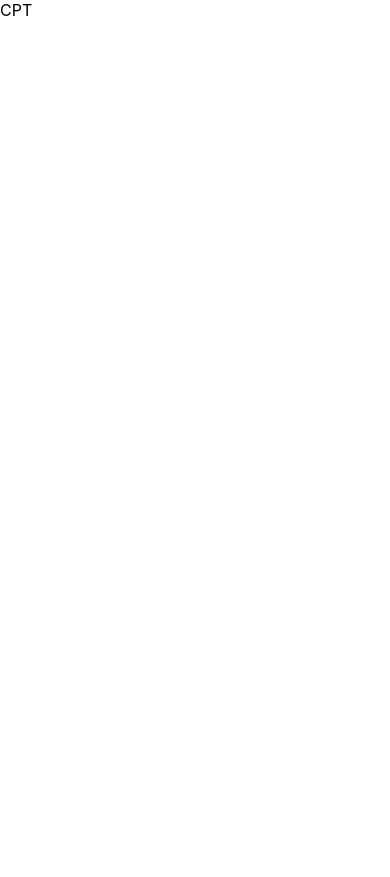
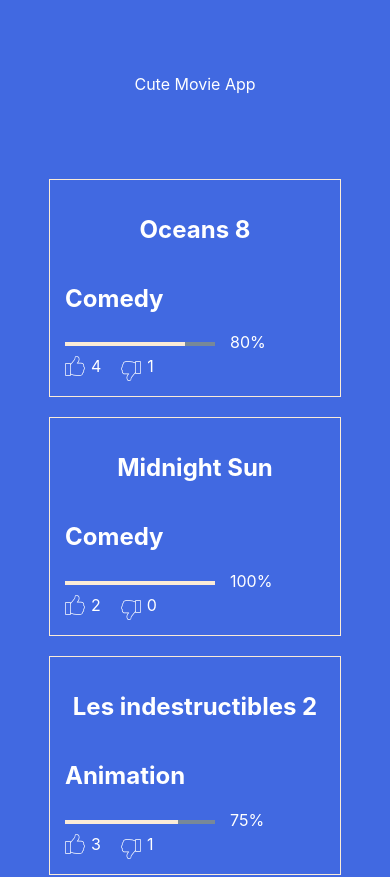
Before and after one commit to JeqnBat/cuteMovieApp, a React (Create React App) app: page / in a window 390 px wide. Shown: the top 877 px of the page. Before the commit the page ends 844 px from the top, so only its background shows below. Built offline with nearby package versions, Linux system fonts and the light colour scheme.

Commit message:
1st point completed; db connected, responsive & components mounted

```diff
--- a/src/App.js
+++ b/src/App.js
@@ -1,12 +1,8 @@
-import { cuteMoviesDB } from './data/cuteMoviesDB.js'
-import getData from './Fetcher.js'
+import Page from './components/Page'
 
-function App() {
-  console.log(getData(cuteMoviesDB))
+const App = () => {
   return (
-    <div>
-      CPT
-    </div>
+    <Page />
   )
 }
 
--- a/src/Fetcher.js
+++ /dev/null
@@ -1,7 +0,0 @@
-export default async function getData(data) {
-  try {
-    return await data
-  } catch (err) {
-    console.log(err)
-  }
-}
--- /dev/null
+++ b/src/components/Footer.js
@@ -0,0 +1,5 @@
+const Footer = ({ mentions }) => {
+  return <footer>{mentions}</footer>
+}
+
+export default Footer
--- /dev/null
+++ b/src/components/Header.js
@@ -0,0 +1,9 @@
+const Header = ({ mainTitle }) => {
+  return (
+    <header>
+      {mainTitle}
+    </header>
+  )
+}
+
+export default Header
--- /dev/null
+++ b/src/components/MovieCard.js
@@ -0,0 +1,21 @@
+import './css/movie-card.css'
+import Ratio from './Ratio'
+import Thumb from '../img/thumb-up.svg'
+
+const MovieCard = ({ id, title, cat, likes, dislikes }) => {
+  return (
+    <section key={id} className='item'>
+      <h1>{title}</h1>
+      <h2>{cat}</h2>
+      <Ratio likes={likes} dislikes={dislikes}/>
+      <div className="like-count">
+        <img alt="Thumb-up" src={Thumb} height="20px" width="20px"></img>
+        <span>{likes}</span>
+        <img alt="Thumb-up" src={Thumb} height="20px" width="20px"></img>
+        <span>{dislikes}</span>
+      </div>
+    </section>
+  )
+}
+
+export default MovieCard
--- /dev/null
+++ b/src/components/Page.js
@@ -0,0 +1,31 @@
+import './css/page.css'
+import Header from './Header'
+import MovieCard from './MovieCard'
+import { useEffect, useState } from 'react'
+import { cuteMoviesDB } from '../data/cuteMoviesDB'
+
+const Page = () => {
+
+  async function load(db) {
+    const feed = await db
+    setMovies(feed)
+  }
+
+  const [movies, setMovies] = useState([])
+  // dependency array to prevent useEffect from reloading
+  useEffect(() => {load(cuteMoviesDB)}, [])
+  return (
+    <div id="wrapper">
+      <Header mainTitle="Cute Movie App" />
+
+      <div id="movie-grid">
+        {movies.map((el) => (
+          <MovieCard key={el.id} title={el.title} cat={el.category} likes={el.likes} dislikes={el.dislikes} />
+        ))}
+      </div>
+      <Header mainTitle="légales" />
+    </div>
+  )
+}
+
+export default Page
--- /dev/null
+++ b/src/components/Ratio.js
@@ -0,0 +1,26 @@
+import './css/ratio.css'
+
+const Ratio = ({likes, dislikes}) => {
+
+  // Returns movie 'likes/dislikes' ratio in number type
+  function calculate(likes, dislikes) {
+    const sum = likes + dislikes
+    const percent = (likes / sum).toFixed(2) * 100
+    return percent
+  }
+
+  // Sets .ratio::before width property using a variable
+  const lengthInPx = calculate(likes, dislikes) + '%'
+  const beforeStyle = {
+    '--width' : lengthInPx
+  }
+
+  return (
+    <>
+    <div className="ratio-bar" style={beforeStyle}></div>
+    <div className="ratio-number">{calculate(likes, dislikes)}%</div>
+    </>
+  )
+}
+
+export default Ratio
--- /dev/null
+++ b/src/components/css/movie-card.css
@@ -0,0 +1,34 @@
+/**
+ * COMPONENT : MovieCard.js
+ */
+
+.item {
+  display: flex;
+  flex-wrap: wrap;
+  width: 260px;
+  border: 1px solid antiquewhite;
+  padding: 15px;
+  margin: 10px;
+  background: royalblue;
+}
+.item *:not(.ratio-bar, .ratio-number, img) {
+  width: 100%;
+}
+.item h1 {
+  font-size: 1.5rem;
+  text-align: center;
+}
+.like-count {
+  display: flex;
+  width: auto!important
+}
+.item img {
+  cursor: pointer;
+  margin-right: 6px;
+  filter: invert();
+}
+.item img:nth-child(3) {
+  margin-left: 20px;
+  margin-top: 5px;
+  transform: rotate(180deg);
+}
--- /dev/null
+++ b/src/components/css/page.css
@@ -0,0 +1,35 @@
+/**
+ * COMPONENT : Page.js
+ */
+#wrapper {
+  display: flex;
+  flex-direction: column;
+  justify-content: center;
+  align-items: center;
+  width: 1000px;
+}
+header {
+  display: flex;
+  align-items: center;
+  justify-content: center;
+  height: 20vh;
+}
+footer {
+  display: flex;
+  align-items: center;
+  justify-content: center;
+  height: 20vh;
+}
+#movie-grid {
+  display: flex;
+  align-items: center;
+  justify-content: center;
+  flex-wrap: wrap;
+}
+
+/* Responsive layout */
+@media screen and (max-width: 999px) {
+  #wrapper {
+    width: auto;
+  }
+}
--- /dev/null
+++ b/src/components/css/ratio.css
@@ -0,0 +1,22 @@
+/**
+ * COMPONENT : Ratio.js
+ */
+.ratio-bar {
+  position: relative;
+  height: 4px;
+  width: 150px;
+  margin: 10px 0;
+  background: lightslategray;
+}
+.ratio-bar::before {
+  position: absolute;
+  left: 0;
+  content: '';
+  height: 4px;
+  width: var(--width);
+  background: antiquewhite;
+}
+.ratio-number {
+  margin-left: 15px;
+  width: auto;
+}
--- a/src/index.css
+++ b/src/index.css
@@ -4,29 +4,19 @@
  * Tags : ES6 / REACT APP / ASYNC AWAIT
  */
 
-/* ==================== CSS INDEX FILE ====================
-
-  1. IMPORTS
-  2. GENERAL PAGE SETTINGS
-
-/* 1. IMPORTS
-________________________________________________________ */
-/* @import 'styles/mobile.css';
-@import 'styles/home-screen.css';
-@import 'styles/footer.css'; */
-
-/* 2. GENERAL SETTINGS
+/* 1. GENERAL SETTINGS
 ________________________________________________________ */
 body {
+  display: flex;
+  align-items: center;
+  justify-content: space-around;
+  background: royalblue;
+  color: white;
   margin: 0;
+  padding: 0;
   font-family: -apple-system, BlinkMacSystemFont, 'Segoe UI', 'Roboto', 'Oxygen',
     'Ubuntu', 'Cantarell', 'Fira Sans', 'Droid Sans', 'Helvetica Neue',
     sans-serif;
   -webkit-font-smoothing: antialiased;
   -moz-osx-font-smoothing: grayscale;
 }
-
-code {
-  font-family: source-code-pro, Menlo, Monaco, Consolas, 'Courier New',
-    monospace;
-}
```
Also changed, not shown: src/index.js (+6 -6 lines), src/img/thumb-up.png (added), src/img/thumb-up.svg (added).
